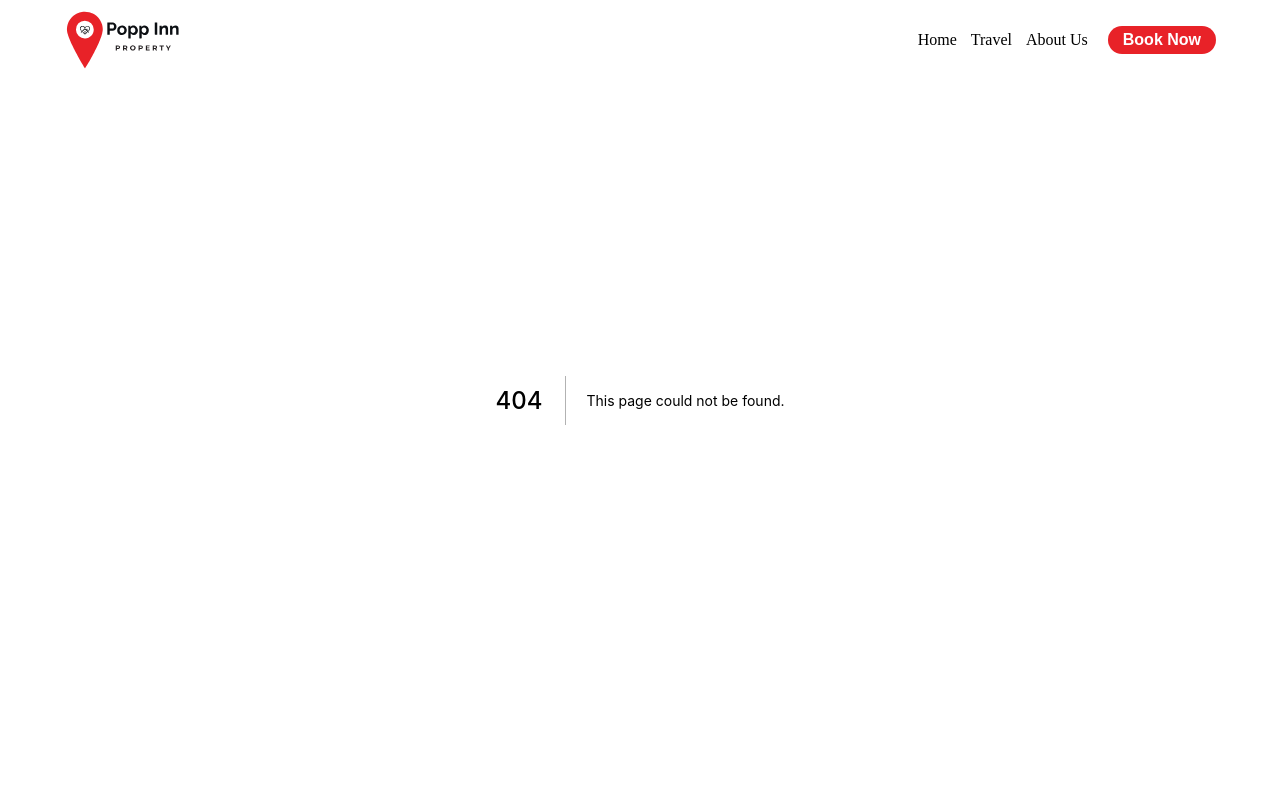
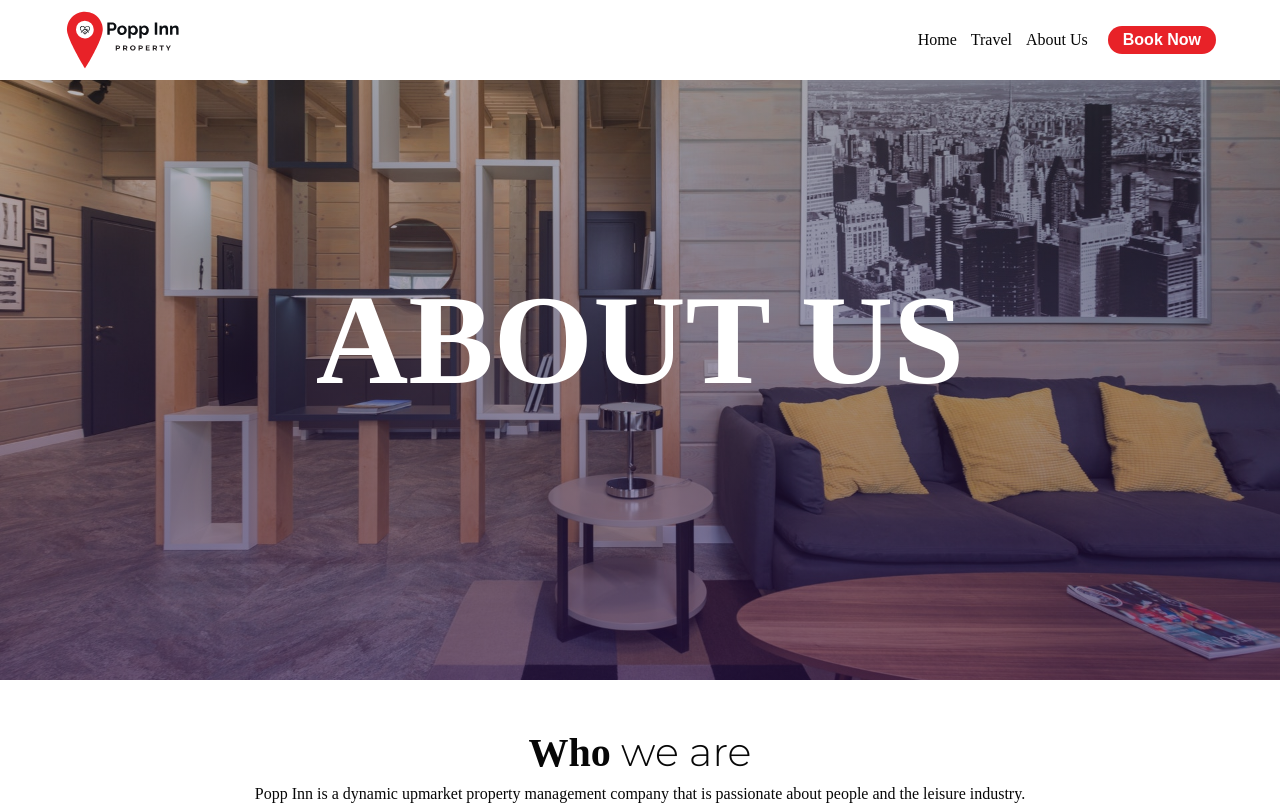
Before and after one commit to PhilaniNcube/poppinn, a Next.js app: page /about in a window 1280 px wide. Before the commit this address had no page. Shown: the top 805 px of the page. Built offline with nearby package versions, Linux system fonts and the light colour scheme; a web font is replaced by a local one.

Commit message:
push to Booking.com

```diff
--- /dev/null
+++ b/components/About/Hero.js
@@ -0,0 +1,34 @@
+import React from 'react';
+import styled from 'styled-components';
+
+const Wrapper = styled.section`
+  width: 100%;
+  height: 85vh;
+  background-size: cover;
+  background-position: center center;
+  background-repeat: no-repeat;
+  background-image: linear-gradient(
+      to bottom,
+      rgba(45, 46, 52, 0.33),
+      rgba(47, 19, 83, 0.55)
+    ),
+    url('/images/lounge6.jpg');
+  display: flex;
+  justify-content: center;
+  align-items: center;
+  color: white;
+
+  h1 {
+    font-size: 10vw;
+  }
+`;
+
+const Hero = () => {
+  return (
+    <Wrapper>
+      <h1>ABOUT US</h1>
+    </Wrapper>
+  );
+};
+
+export default Hero;
--- a/components/Hompage/Hero.js
+++ b/components/Hompage/Hero.js
@@ -94,7 +94,7 @@ const Hero = () => {
   const timer = useRef();
   const [sliderRef, slider] = useKeenSlider({
     loop: true,
-    duration: 1000,
+    duration: 2000,
     dragStart: () => {
       setPause(true);
     },
@@ -117,7 +117,7 @@ const Hero = () => {
       if (!pause && slider) {
         slider.next();
       }
-    }, 2000);
+    }, 4500);
     return () => {
       clearInterval(timer.current);
     };
--- a/components/Navbar.js
+++ b/components/Navbar.js
@@ -2,6 +2,7 @@ import React from 'react';
 import Link from 'next/link';
 import styled from 'styled-components';
 import Button from './Button';
+import { useRouter } from 'next/router';
 
 const Wrapper = styled.header`
   width: 100%;
@@ -67,6 +68,12 @@ const Wrapper = styled.header`
 `;
 
 const Navbar = () => {
+  const router = useRouter();
+
+  const navigate = () => {
+    router.push('http://www.booking.com/Share-lfWNCr');
+  };
+
   return (
     <Wrapper>
       <div className="container">
@@ -83,10 +90,10 @@ const Navbar = () => {
           <Link href="/travel">
             <a className="nav-link">Travel</a>
           </Link>
-          <Link href="#">
+          <Link href="/about">
             <a className="nav-link">About Us</a>
           </Link>
-          <button>Book Now</button>
+          <button onClick={navigate}>Book Now</button>
         </nav>
       </div>
     </Wrapper>
--- /dev/null
+++ b/pages/about.js
@@ -0,0 +1,19 @@
+import React from 'react';
+import styled from 'styled-components';
+import Hero from '../components/About/Hero';
+import SectionOne from '../components/About/SectionOne';
+
+const Wrapper = styled.div`
+  width: 100%;
+`;
+
+const about = () => {
+  return (
+    <Wrapper>
+      <Hero />
+      <SectionOne />
+    </Wrapper>
+  );
+};
+
+export default about;
--- a/pages/index.js
+++ b/pages/index.js
@@ -3,7 +3,6 @@ import ContactForm from '../components/Hompage/ContactForm';
 import Description from '../components/Hompage/Description';
 import FeaturedProperty from '../components/Hompage/FeaturedProperty';
 import Hero from '../components/Hompage/Hero';
-import SectionOne from '../components/Hompage/SectionOne';
 import SectionTwo from '../components/Hompage/SectionTwo';
 
 export default function Home() {
@@ -11,7 +10,7 @@ export default function Home() {
     <Fragment>
       <Hero />
       <Description />
-      <SectionOne />
+
       <FeaturedProperty />
       <SectionTwo />
       <ContactForm />
```
Also changed, not shown: components/About/SectionOne.js (renamed from components/Hompage/SectionOne.js).
